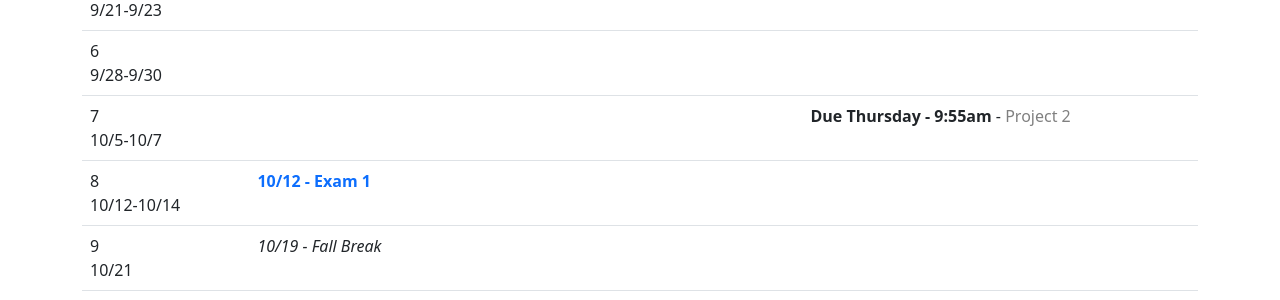
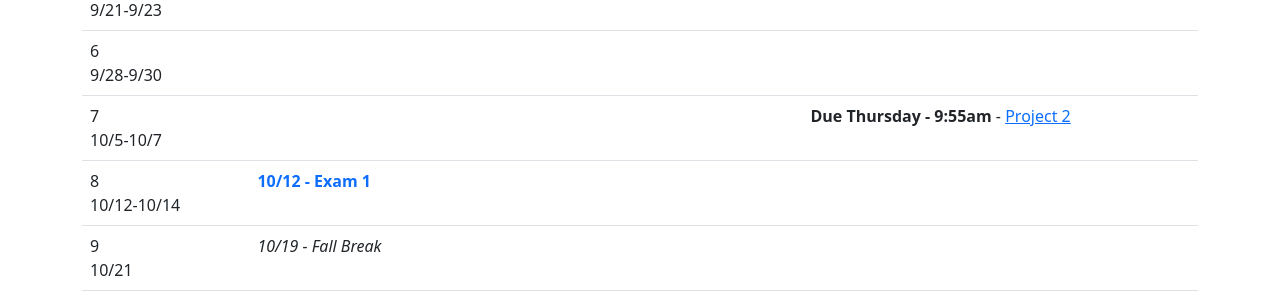
Before and after one commit to CS601-F21/cs601-f21, a Jekyll site: the page built from schedule.html, in a window 1280 px wide. Shown: the part 794-1094 px from the top of the page. Built offline with Jekyll 4.4.1, drawn with Linux system fonts in a browser that asks for light colours.

Commit message:
post project 2 description

```diff
--- a/assignments.html
+++ b/assignments.html
@@ -35,8 +35,8 @@ title: Assignments
      <tr>
        <td>2</td>
        <td>
-<!--         <a href="https://github.com/CS601-F21/projects/blob/master/project2.md">Project 2 - Concurrency</a><br/>
- -->        <font color="grey">Project 2 - Concurrency</font><br/>
+        <a href="https://github.com/CS601-F21/Project2">Project 2 - Concurrency</a><br/>
+ <!--        <font color="grey">Project 2 - Concurrency</font><br/> -->
       </td>
       <td>Thursday, October 7, 2021 - 9:55am</td>
     </tr>
--- a/schedule.html
+++ b/schedule.html
@@ -116,7 +116,7 @@ title: Schedule
 			<td>
 			</td>
 			<td>
-				<strong>Due Thursday - 9:55am</strong> - <font color="grey">Project 2</font><br/>
+				<strong>Due Thursday - 9:55am</strong> - <a href="https://github.com/CS601-F21/Project2">Project 2</a><br/>
 
 			</td>
 		</tr>
```
